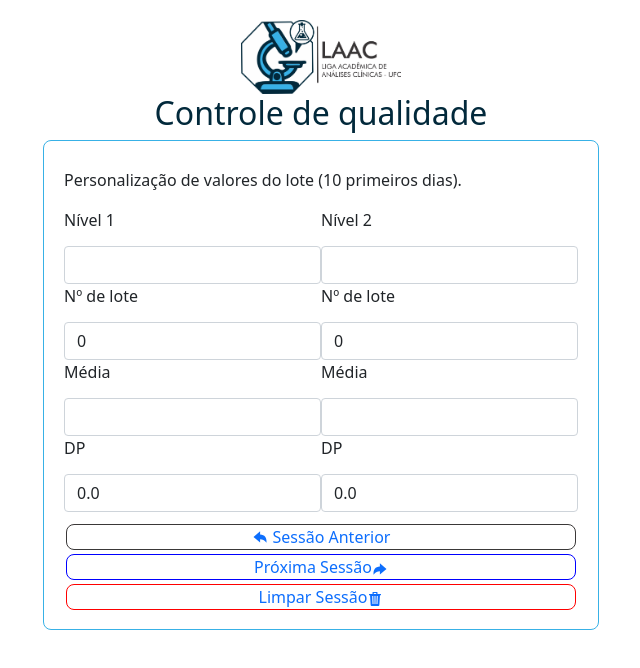
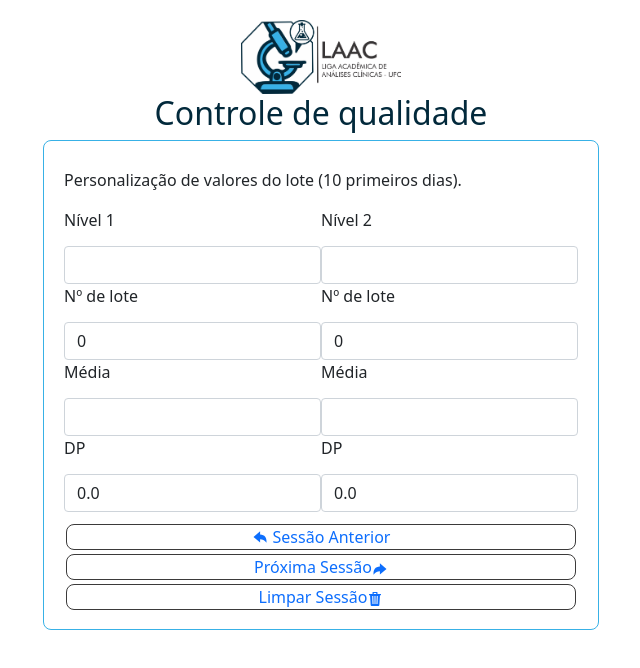
Before and after one commit to adrianomonteiroweb/westgard-system, a React (Create React App) app: page /batch-registration in a window 1280 px wide. Shown: the top 668 px of the page, without its empty margins (319-959 px from the left). Built offline with nearby package versions, Linux system fonts and the light colour scheme.

Commit message:
new: css styles analitis system page and batch registration page

```diff
--- a/src/pages/AnaliticSystemPage/analiticSystemPage.css
+++ b/src/pages/AnaliticSystemPage/analiticSystemPage.css
@@ -1,5 +1,5 @@
 .analiticSystem-div {
-    border: 1px solid #3b3a3a;
+    border: 1px solid #38B1E6;
     border-radius: 8px;
     display: flex;
     flex-direction: column;
--- a/src/pages/BatchRegistrationPage/batchRegistrationPage.css
+++ b/src/pages/BatchRegistrationPage/batchRegistrationPage.css
@@ -12,30 +12,10 @@
     display: flex;
 }
 
-.batchRegistration-div #back-button {
-    border: 1px solid rgb(58, 56, 56);
-    border-radius: 8px;
-    background-color: transparent;
-    margin: 2px;
-    text-align: center;
-    text-decoration: none;
-    position: relative;
-    top: 10px;
-}
-
-.batchRegistration-div #next-button {
-    border: 1px solid blue;
-    border-radius: 8px;
-    background-color: transparent;
-    margin: 2px;
-    text-align: center;
-    text-decoration: none;
-    position: relative;
-    top: 10px;
-}
-
+.batchRegistration-div #back-button,
+.batchRegistration-div #next-button,
 .batchRegistration-div #clear-button {
-    border: 1px solid red;
+    border: 1px solid #3b3a3a;
     border-radius: 8px;
     background-color: transparent;
     margin: 2px;
```
